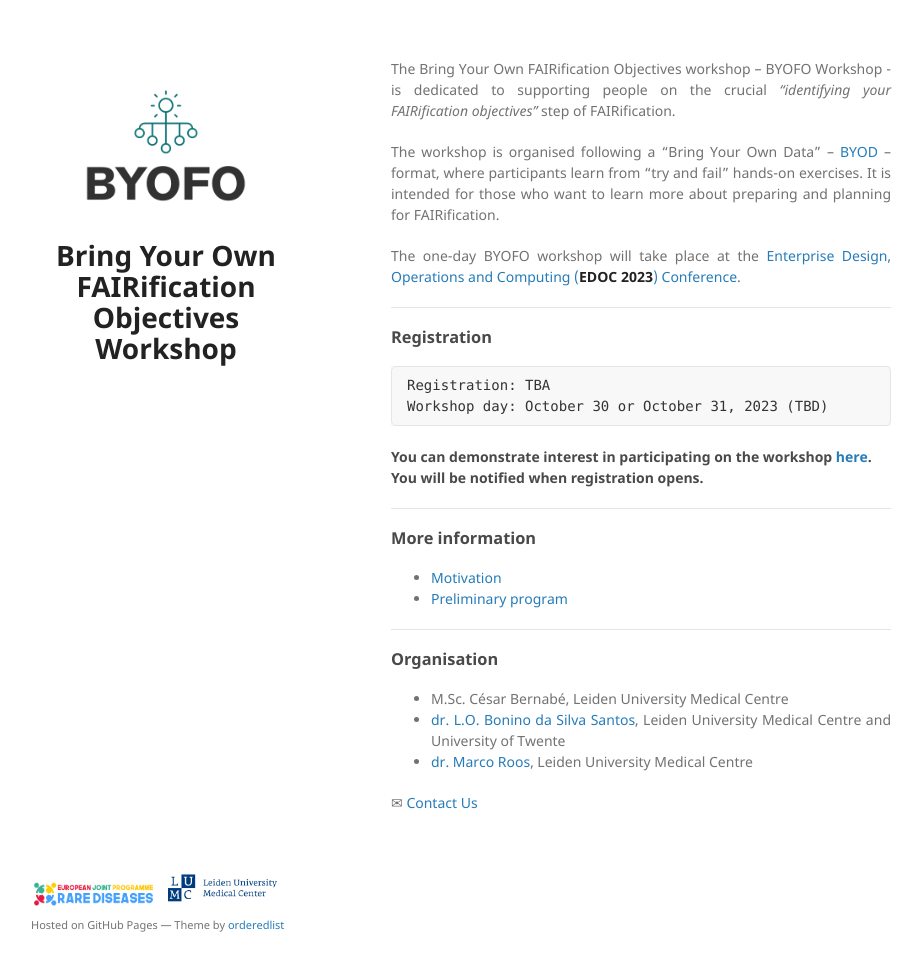
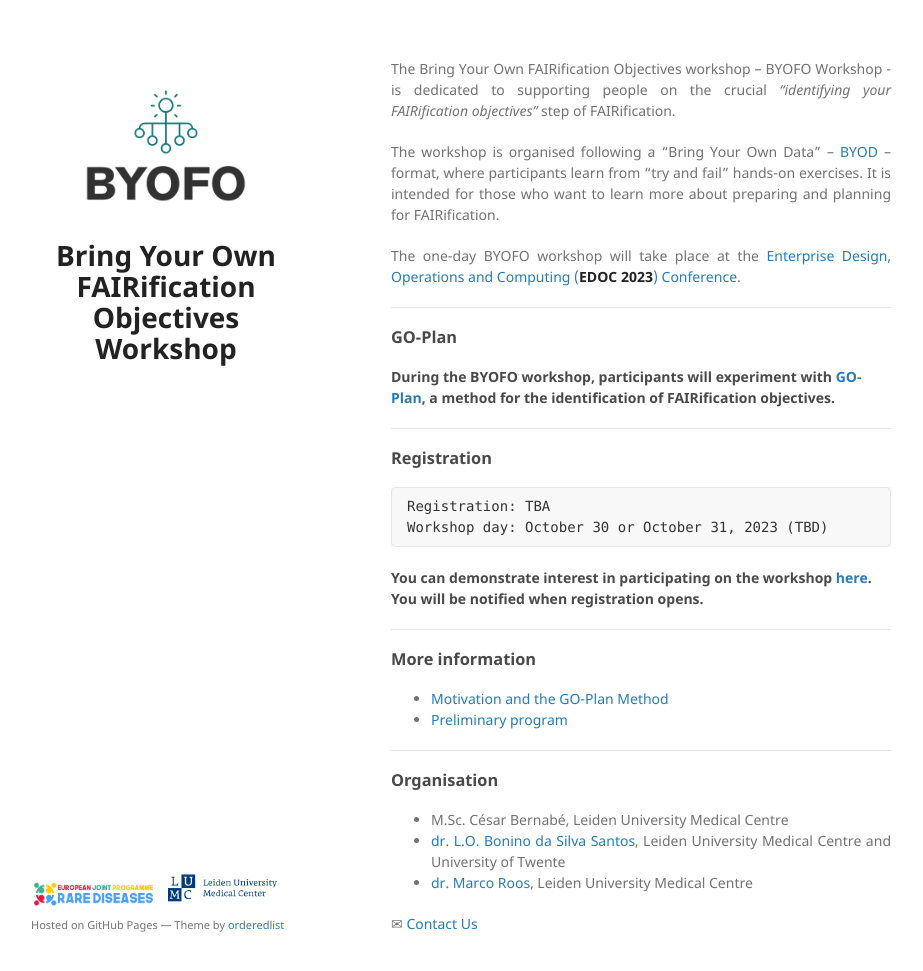
Before and after one commit to FAIRification-Planning/FAIRification-Planning.github.io, a Jekyll site: the page built from index.md, in a window 1280 px wide and 1004 px high. Shown: the top 971 px of the window, without its empty margins (179-1102 px from the left). Built offline with Jekyll 4.4.1, drawn with Linux system fonts in a browser that asks for light colours; the repository's description, which GitHub fills in, is left out.

Commit message:
Adding reference to GO-Plan paper

```diff
--- a/index.md
+++ b/index.md
@@ -7,6 +7,12 @@ The Bring Your Own FAIRification Objectives workshop – BYOFO Workshop - is ded
 The workshop is organised following a “Bring Your Own Data” – [BYOD](about:blank){:target="_blank"} – format, where participants learn from “try and fail” hands-on exercises. It is intended for those who want to learn more about preparing and planning for FAIRification.
 
 The one-day BYOFO workshop will take place at the [Enterprise Design, Operations and Computing (**EDOC 2023**) Conference](https://www.rug.nl/research/bernoulli/conf/edoc-2023/call-for-papers/){:target="_blank"}.
+
+---
+
+### GO-Plan
+
+#### During the BYOFO workshop, participants will experiment with [GO-Plan](./method.html), a method for the identification of FAIRification objectives.
 
 
 ---
@@ -26,7 +32,7 @@ Workshop day: October 30 or October 31, 2023 (TBD)
 
 ### More information
 
-* [Motivation](./motivation.html)
+* [Motivation and the GO-Plan Method](./motivation.html)
 * [Preliminary program](./preliminary-program.html)
 
 
```
Also changed, not shown: method.md (added, +7 -0 lines), motivation.md (+1 -1 lines).
